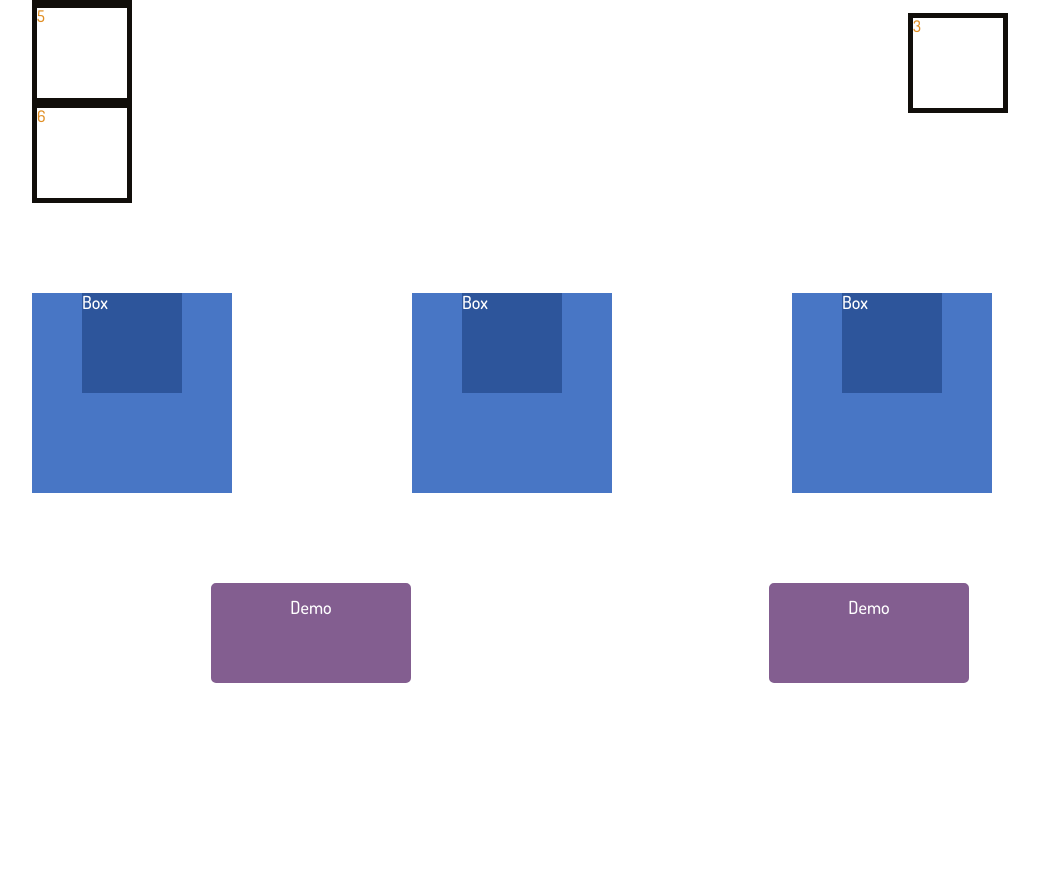
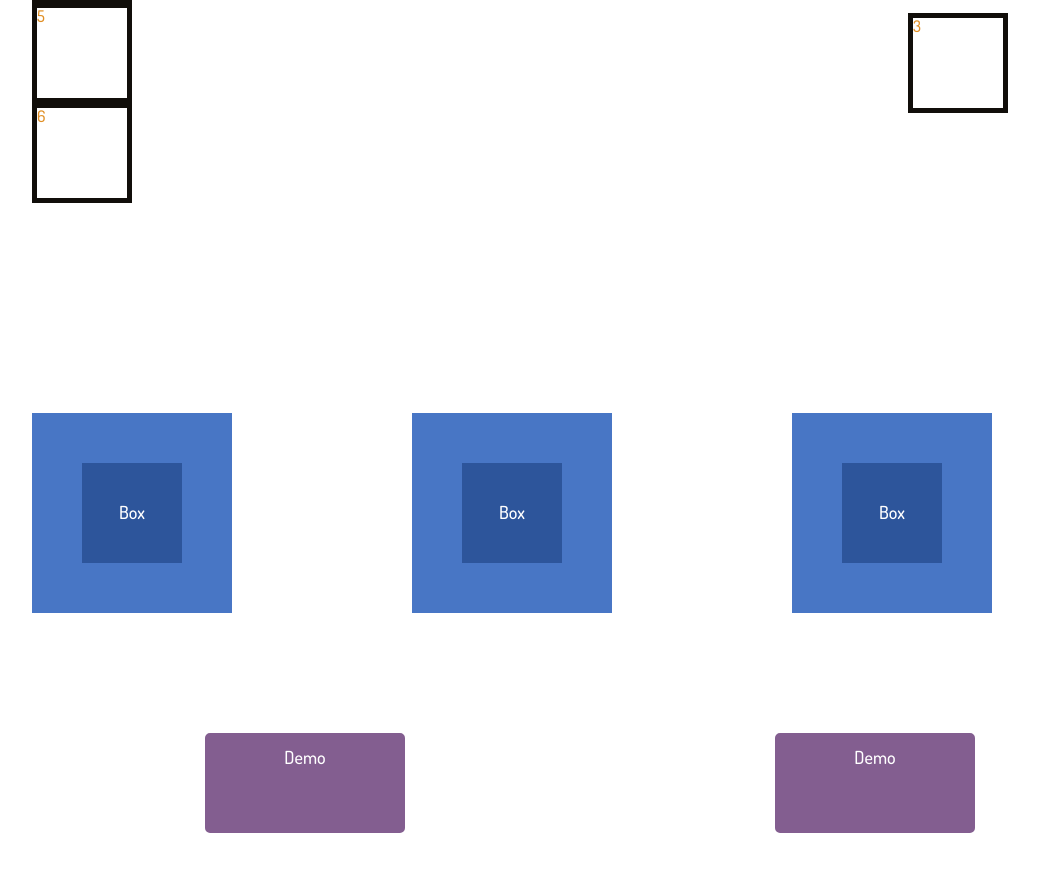
Before and after one commit to allahverdiyevashalala/Position, a plain HTML site: page index.html in a window 1280 px wide. Shown: the part 4517-5388 px from the top of the page, without its empty margins (50-1089 px from the left). Before the commit the page ends 5260 px from the top, so only its background shows below. Drawn offline with nearby package versions, Linux system fonts and the light colour scheme.

Commit message:
darkblue

```diff
--- a/_darkblue.sass
+++ b/_darkblue.sass
@@ -1,9 +1,10 @@
 #darkblue
-    padding: 30px 0
+    padding: 150px 0 60px
     .box
         display: flex
         flex-direction: row
         justify-content: space-evenly
+        align-items: center
         width: 200px
         height: 200px
         background-color: #4876c5
@@ -12,9 +13,11 @@
             width: 100px
             height: 100px
             transition: 2s
+            padding-top: 40px
             h1
                 color: #ffff
                 font-size: 18px
+                text-align: center
             &:hover
                 position: absolute
                 width: 150px
--- a/_demo.sass
+++ b/_demo.sass
@@ -2,7 +2,7 @@
     padding: 60px 0
     .box
         display: flex
-        justify-content: space-around
+        justify-content: space-evenly
         .minibox
             background-color: #835e90
             border: 5px solid #835e90
--- a/index.html
+++ b/index.html
@@ -258,11 +258,15 @@
         <section id="demo">
             <div class="container">
                 <div class="row">
-                    <div class="col-md-12">
+                    <div class="col-md-6 col-sm-12">
                         <div class="box">
                             <div class="minibox">
                                 <h1>Demo</h1>
                             </div>
+                        </div>
+                    </div>
+                    <div class="col-md-6 col-sm-12">
+                        <div class="box">
                             <div class="minibox">
                                 <h1>Demo</h1>
                             </div>
```
Also changed, not shown: style.css, 1 other file.
